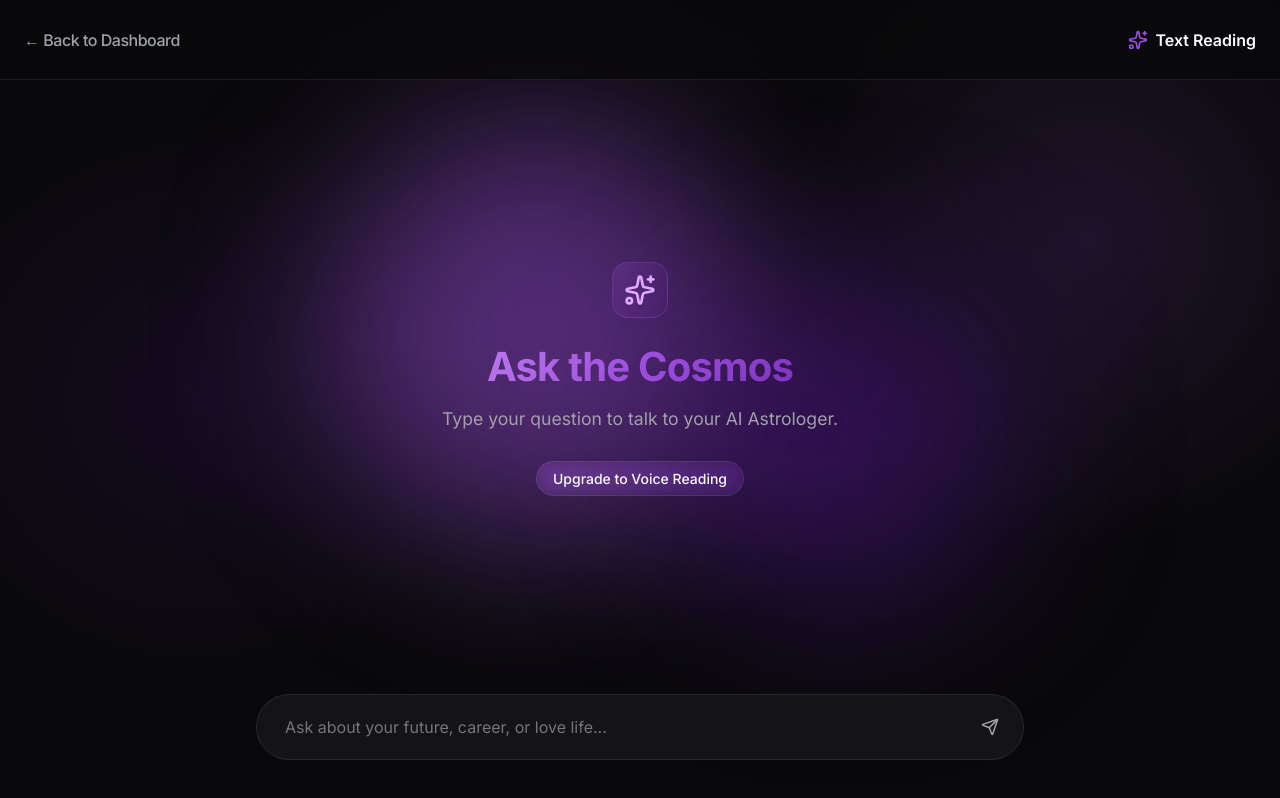
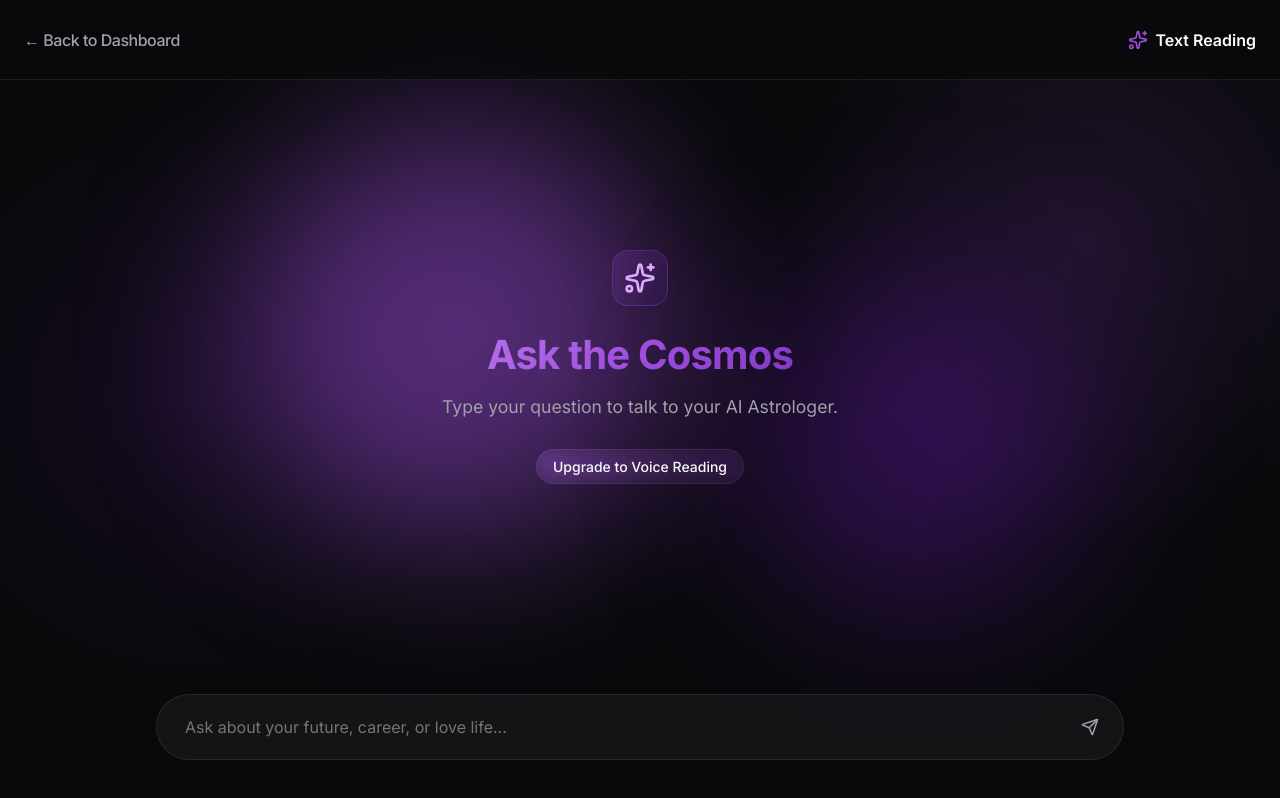
Before and after one commit to karan5772/Astro, a Next.js app: page /chat in a window 1280 px wide. Built offline with nearby package versions, Linux system fonts and the light colour scheme; a web font is replaced by a local one.

Commit message:
feat: implement auto-scroll to bottom for chat messages and update layout styling for improved readability

```diff
--- a/src/app/chat/page.tsx
+++ b/src/app/chat/page.tsx
@@ -1,6 +1,6 @@
 "use client";
 
-import { useState } from 'react';
+import { useState, useRef, useEffect } from 'react';
 import { Send, Sparkles } from 'lucide-react';
 import Link from 'next/link';
 
@@ -11,6 +11,16 @@ export default function ChatPage() {
   const [localInput, setLocalInput] = useState('');
   const [isLoading, setIsLoading] = useState(false);
   const [error, setError] = useState<string | null>(null);
+
+  const messagesEndRef = useRef<HTMLDivElement>(null);
+
+  const scrollToBottom = () => {
+    messagesEndRef.current?.scrollIntoView({ behavior: "smooth" });
+  };
+
+  useEffect(() => {
+    scrollToBottom();
+  }, [messages]);
 
   const onFormSubmit = async (e: React.FormEvent<HTMLFormElement>) => {
     e.preventDefault();
@@ -116,10 +126,11 @@ export default function ChatPage() {
               <strong>Error:</strong> {error || 'Something went wrong. Please check your API keys.'}
             </div>
           )}
+          <div ref={messagesEndRef} />
         </div>
 
         <div style={{ paddingBottom: '1.5rem', paddingTop: '1rem' }}>
-          <form onSubmit={onFormSubmit} className="chat-input-wrapper glass-card" style={{ padding: '0.75rem', borderRadius: '9999px', display: 'flex' }}>
+          <form onSubmit={onFormSubmit} className="chat-input-wrapper" style={{ padding: '0.75rem', display: 'flex' }}>
             <input
               className="chat-input"
               value={localInput}
--- a/src/app/globals.css
+++ b/src/app/globals.css
@@ -574,7 +574,7 @@ h1, h2, h3, h4, h5, h6 {
   flex-direction: column;
   height: calc(100vh - 80px);
   margin-top: 80px;
-  max-width: 800px;
+  max-width: 1000px;
   margin-left: auto;
   margin-right: auto;
   padding: 1rem;
@@ -585,15 +585,18 @@ h1, h2, h3, h4, h5, h6 {
   overflow-y: auto;
   display: flex;
   flex-direction: column;
-  gap: 1rem;
+  gap: 1.5rem;
   padding: 1rem 0;
+  scroll-behavior: smooth;
 }
 
 .message {
-  max-width: 80%;
-  padding: 1rem 1.5rem;
+  max-width: 85%;
+  padding: 1.25rem 1.75rem;
   border-radius: 1.5rem;
-  line-height: 1.6;
+  line-height: 1.7;
+  font-family: var(--font-serif);
+  font-size: 1.1rem;
 }
 
 .message.user {
@@ -618,6 +621,15 @@ h1, h2, h3, h4, h5, h6 {
   border-radius: 9999px;
   align-items: center;
   backdrop-filter: blur(12px);
+  transition: all 0.3s ease;
+  box-shadow: 0 0 0 transparent;
+}
+
+.chat-input-wrapper:hover,
+.chat-input-wrapper:focus-within {
+  border-color: var(--card-border-hover);
+  box-shadow: 0 0 20px rgba(157, 78, 221, 0.2);
+  background: rgba(24, 24, 27, 0.95);
 }
 
 .chat-input {
```
